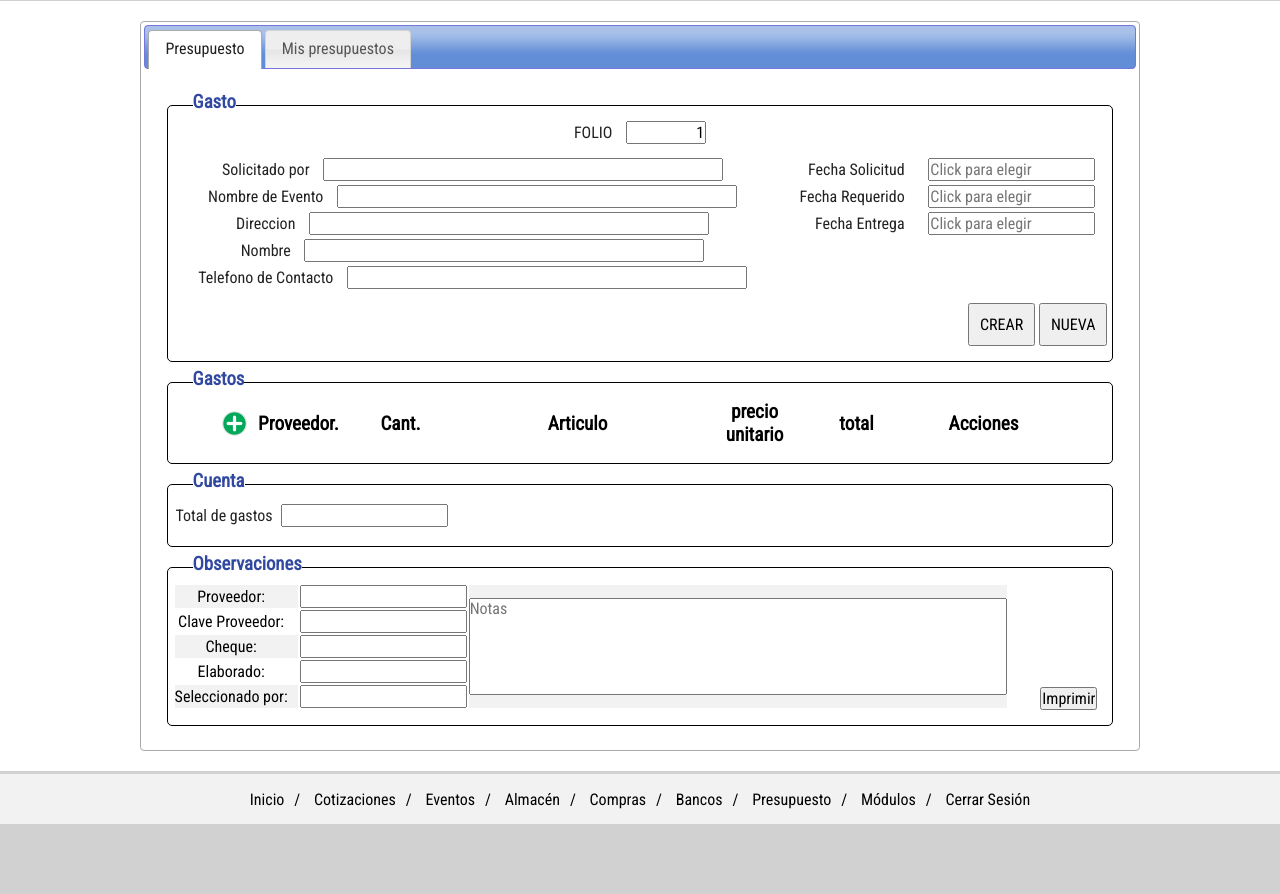
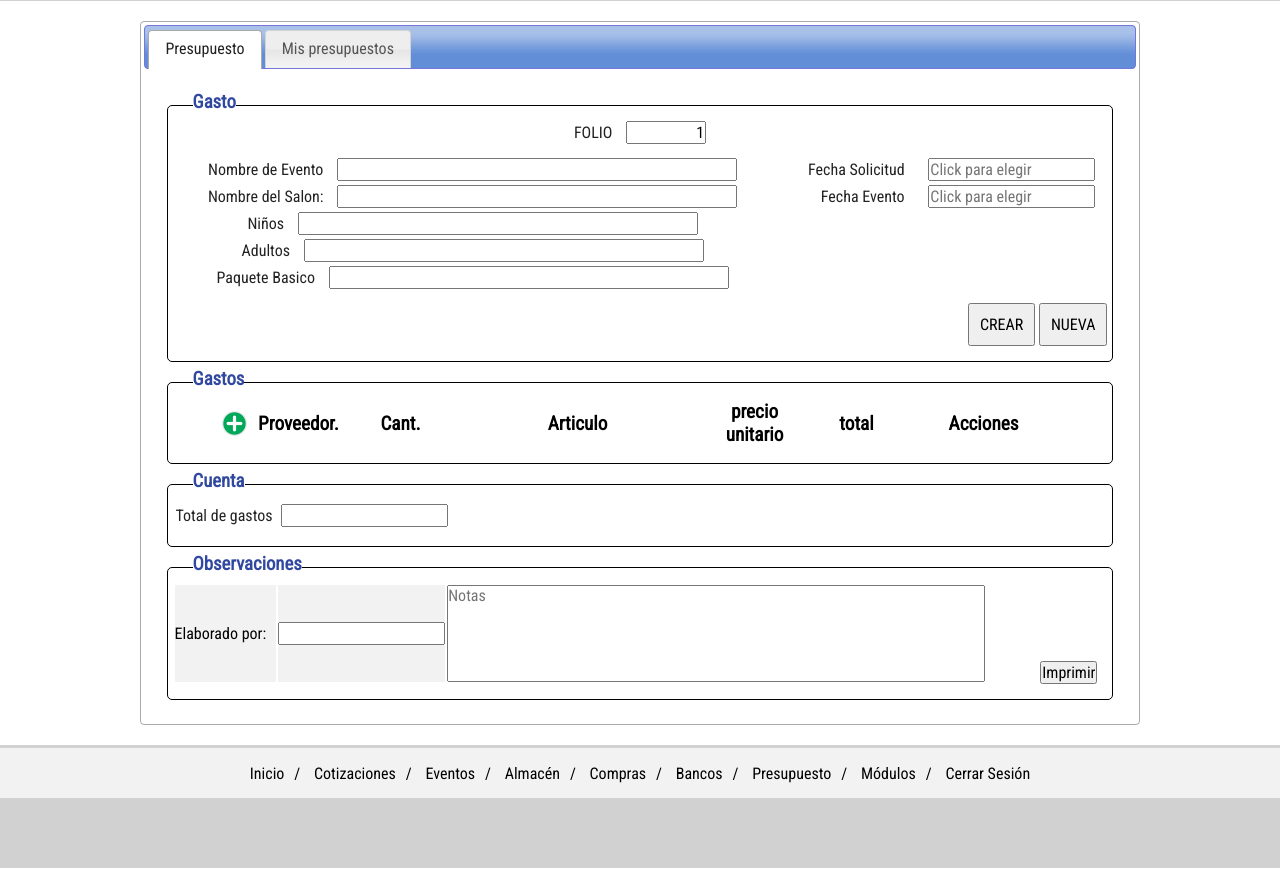
Before and after one commit to Izloko89/bichos, a PHP site: page /tcpdf/presupuesto.php in a window 1280 px wide. Shown: the part 129-1023 px from the top of the page. After the commit the page ends 997 px from the top, so only its background shows below. Run offline with PHP 8.4, Linux system fonts and the light colour scheme; the visitor is signed in with stand-in values (Sample User, id 1); data that the repository does not hold is empty.

Commit message:
se termina el frontend del presupuesto

```diff
--- a/js/presupuesto.js
+++ b/js/presupuesto.js
@@ -82,7 +82,7 @@ $(document).ready(function(e) {
 
     //busca cliente
 	$( ".nombre" ).autocomplete({
-      source: "scripts/busca_usuarios.php",
+      source: "scripts/busca_evento.php",
       minLength: 1,
       select: function( event, ui ) {
 		//asignacion individual alos campos
@@ -413,10 +413,14 @@ function art_autocompletar(id){
 }
 function eve_autocompletar(){
 	$( "#evento").autocomplete({
-	  source: "scripts/busca_eventos.php",
-	  minLength: 1,
+	  source: "scripts/busca_evento_nombre.php",
+	  minLength: 2,
 	  select: function( event, ui ) {
-		  $("#id_eve").val(ui.item.id_evento);
+	  	$('#salon').val(ui.item.salon);
+	  	$('#festejado').val(ui.item.nombre);
+	  	$('#ninos').val(ui.item.no_ninos);
+	  	$('#adultos').val(ui.item.no_adultos);
+	  	$('.fechaevento').val(ui.item.fechaevento);
 	  }
 	});
 }
--- a/presupuesto.php
+++ b/presupuesto.php
@@ -166,26 +166,27 @@ li{
       </div>
       <div class="tabla">
         <div class="celda" style=" width:600px;">
-          <div class="campo_form">
-          	<label>Solicitado por</label>
-            <input class="cliente_evento text_largo" id="empleado" type="text" />
-          </div>
-          <div class="campo_form">
+		<div class="campo_form">
           	<label>Nombre de Evento</label>
 			<input type="hidden" id="id_eve" value=""/>
             <input class="cliente_evento text_largo" id="evento" type="text" onkeyup="eve_autocompletar();"/>
           </div>
+		<div class="campo_form">
+          	<label>Nombre del Salon:</label>
+            <input class="cliente_evento text_largo" id="salon" type="text" />
+		</div>
+
           <div class="campo_form">
-          	<label>Direccion</label>
-            <input class="cliente_evento text_largo" id="direccion" type="text" value=""/>
+          	<label>Niños</label>
+            <input class="cliente_evento text_largo" id="ninos" type="text" value=""/>
           </div>
           <div class="campo_form">
-          	<label>Nombre</label>
-            <input class="cliente_evento text_largo" id="nombre" type="text" value=""/>
+          	<label>Adultos</label>
+            <input class="cliente_evento text_largo" id="adultos" type="text" value=""/>
           </div>
           <div class="campo_form">
-          	<label>Telefono de Contacto</label>
-            <input class="cliente_evento text_largo" id="telefono" type="text" value=""/>
+          	<label>Paquete Basico</label>
+            <input class="cliente_evento text_largo" id="paquete" type="text" value=""/>
           </div>
 
 		  <!--
@@ -199,19 +200,15 @@ li{
         <div class="celda" style="">
           <div class="campo_form">
             <label class="align_right" style="width:120px;">Fecha Solicitud</label>
-        	<abbr title=""><input placeholder="Click para elegir" class="fecha alejar_izq requerido fechaevento" type="text" name="fechaevento"  readonly/></abbr><!--
+        	<abbr title=""><input placeholder="Click para elegir" class="fecha alejar_izq requerido fechapresupuesto" type="text" name="fechaevento"  readonly/></abbr><!--
             --><img class="borrar_fecha" data-class="fechaevento" src="img/cruz.png" width="15" />
           </div>
           <div class="campo_form">
-            <label class="align_right" style="width:120px;">Fecha Requerido</label>
-        	<abbr title=""><input placeholder="Click para elegir" class="fecha alejar_izq requerido fechamontaje" type="text" name="fechamontaje" readonly/></abbr><!--
+            <label class="align_right" style="width:120px;">Fecha Evento</label>
+        	<abbr title=""><input placeholder="Click para elegir" class="fecha alejar_izq requerido fechaevento" type="text" name="fechamontaje" readonly/></abbr><!--
             --><img class="borrar_fecha" data-class="fechamontaje" src="img/cruz.png" width="15" />
           </div>
-          <div class="campo_form">
-            <label class="align_right" style="width:120px;">Fecha Entrega</label>
-        	<abbr title=""><input placeholder="Click para elegir" class="fecha alejar_izq requerido fechadesmont" type="text" name="fechadesmont"  readonly/></abbr><!--
-            --><img class="borrar_fecha" data-class="fechadesmont" src="img/cruz.png" width="15" />
-          </div>
+
 		</div>
       </div>
         <div align="right">
@@ -322,45 +319,14 @@ li{
 	  <table class="">
 		  <tr>
 			  <td>
-					<label class="">Proveedor:</label>
-			  </td>
-			  <td>
-					<input type="text" name="encargado" id="encargado"/>
-			  </td>
-			  <td rowspan="5"><textarea name="obs" id="obs" placeholder="Notas" cols="70" rows="5" style="resize:none;"></textarea></td>
-		  </tr>
-		  <tr>
-			  <td>
-					<label class="">Clave Proveedor:</label>
-			  </td>
-			  <td>
-					<input type="text" name="unidad" id="unidad"/>
-			  </td>
-		  </tr>
-		  <tr>
-			  <td>
-					<label class="">Cheque:</label>
-			  </td>
-			  <td>
-					<input type="text" name="cheque" id="cheque"/>
-			  </td>
-		  </tr>
-		  <tr>
-			  <td>
-					<label class="">Elaborado:</label>
+					<label class="">Elaborado por:</label>
 			  </td>
 			  <td>
 					<input type="text" name="elaborado" id="elaborado"/>
 			  </td>
+			  <td rowspan="5"><textarea name="obs" id="obs" placeholder="Notas" cols="70" rows="5" style="resize:none;"></textarea></td>
 		  </tr>
-		  <tr>
-			  <td>
-					<label class="">Seleccionado por:</label>
-			  </td>
-			  <td>
-					<input type="text" name="selec" id="selec"/>
-			  </td>
-		  </tr>
+
 	  </table>
 
 
--- a/scripts/busca_articulos.php
+++ b/scripts/busca_articulos.php
@@ -14,6 +14,7 @@ try{
 		precio2 as p2,
 		precio3 as p3,
 		precio4 as p4,
+		compra as compra,
 		areas.nombre,
 		familias.nombre,
 		subfamilias.nombre
@@ -30,7 +31,8 @@ try{
 		precio1 as p1,
 		precio2 as p2,
 		precio3 as p3,
-		precio4 as p4
+		precio4 as p4,
+		compra as compra
 	FROM paquetes
 	INNER JOIN listado_precios ON paquetes.id_paquete=listado_precios.id_paquete
 	WHERE paquetes.id_empresa=$empresaid AND paquetes.nombre LIKE '%$term%';";
@@ -44,6 +46,7 @@ try{
 			<option value="'.$v["p2"].'">$'.$v["p2"].'</option>
 			<option value="'.$v["p3"].'">$'.$v["p3"].'</option>
 			<option value="'.$v["p4"].'">$'.$v["p4"].'</option>
+			<option value="'.$v["compra"].'">$'.$v["compra"].'</option>
 		</select><span class="precio"></span>';
 		unset($v["p1"],$v["p2"],$v["p3"],$v["p4"]);
 		$v["precio"]=$precios;
@@ -59,6 +62,7 @@ try{
 			<option value="'.$v["p2"].'">$'.$v["p2"].'</option>
 			<option value="'.$v["p3"].'">$'.$v["p3"].'</option>
 			<option value="'.$v["p4"].'">$'.$v["p4"].'</option>
+			<option value="'.$v["compra"].'">$'.$v["compra"].'</option>
 		</select><span class="precio"></span>';
 		unset($v["p1"],$v["p2"],$v["p3"],$v["p4"]);
 		$v["precio"]=$precios;
```
Also changed, not shown: scripts/busca_evento_nombre.php (added, +28 -0 lines).
